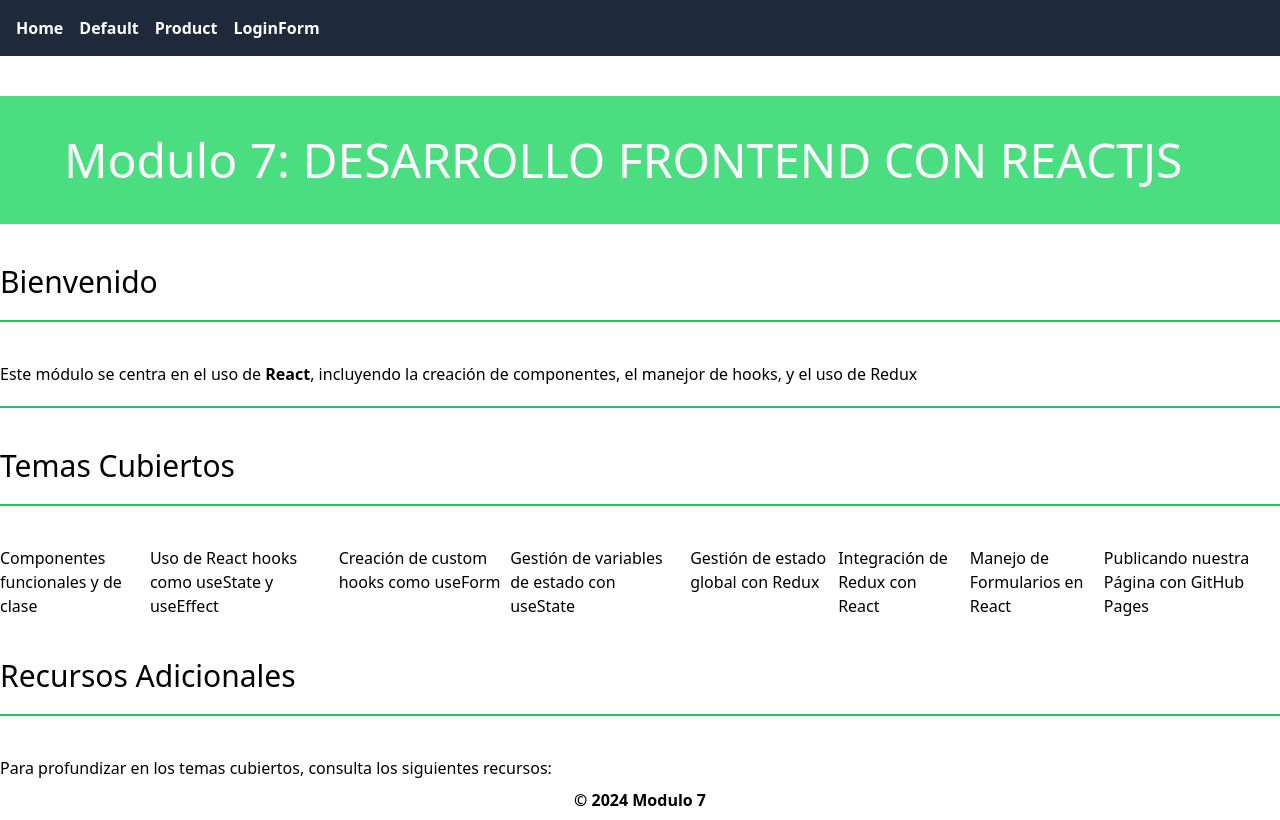
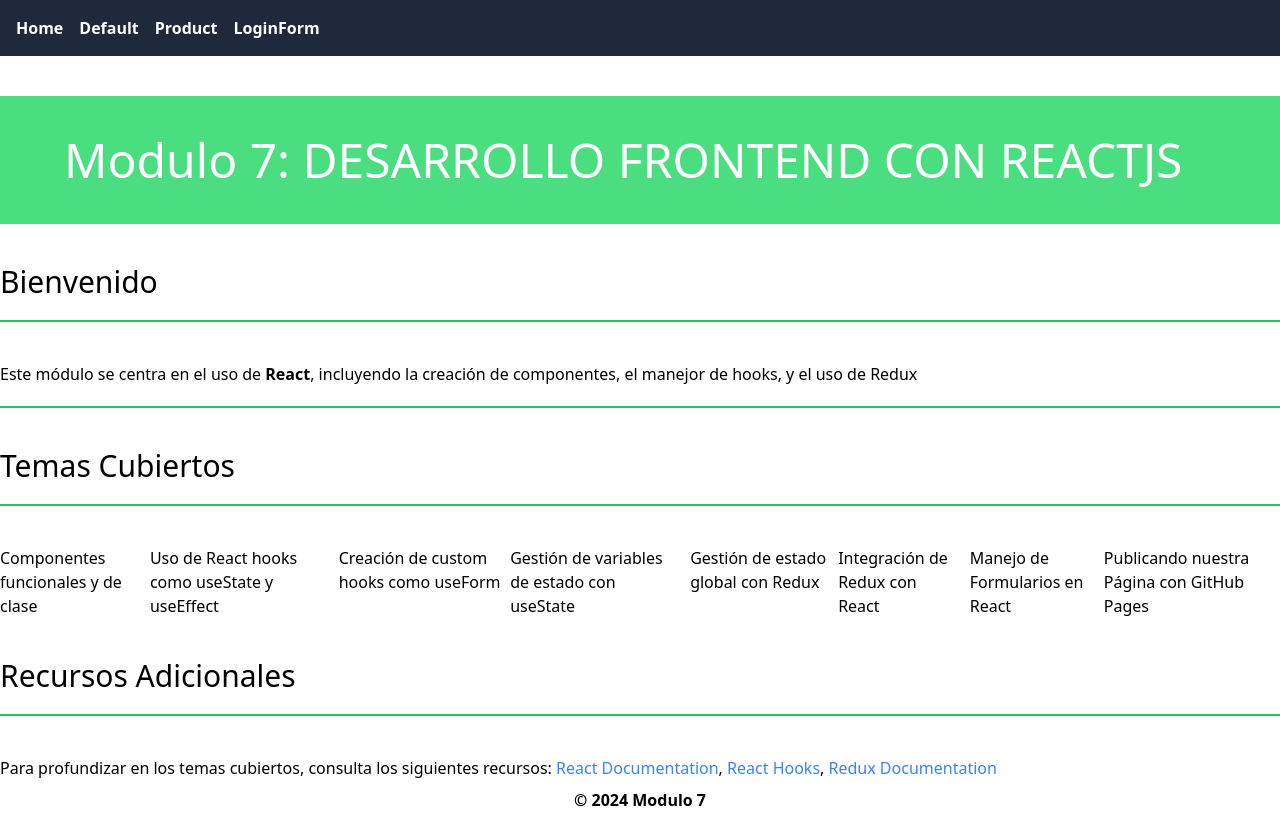
Before and after one commit to CleverBe/m7_trabajoFinal, a React (Vite) app: page / in a window 1280 px wide. Built offline with nearby package versions, Linux system fonts and the light colour scheme.

Commit message:
added external links

```diff
--- a/src/screens/LandingPage.tsx
+++ b/src/screens/LandingPage.tsx
@@ -39,6 +39,32 @@
       <p>
         Para profundizar en los temas cubiertos, consulta los siguientes
         recursos:{" "}
+        <a
+          href="https://react.dev/"
+          target="_blank"
+          rel="noopener noreferrer"
+          className="text-blue-500"
+        >
+          React Documentation
+        </a>
+        ,{" "}
+        <a
+          href="https://reactjs.org/docs/hooks-intro.html"
+          target="_blank"
+          rel="noopener noreferrer"
+          className="text-blue-500"
+        >
+          React Hooks
+        </a>
+        ,{" "}
+        <a
+          href="https://redux.js.org/"
+          target="_blank"
+          rel="noopener noreferrer"
+          className="text-blue-500"
+        >
+          Redux Documentation
+        </a>
       </p>
     </div>
   );
```
